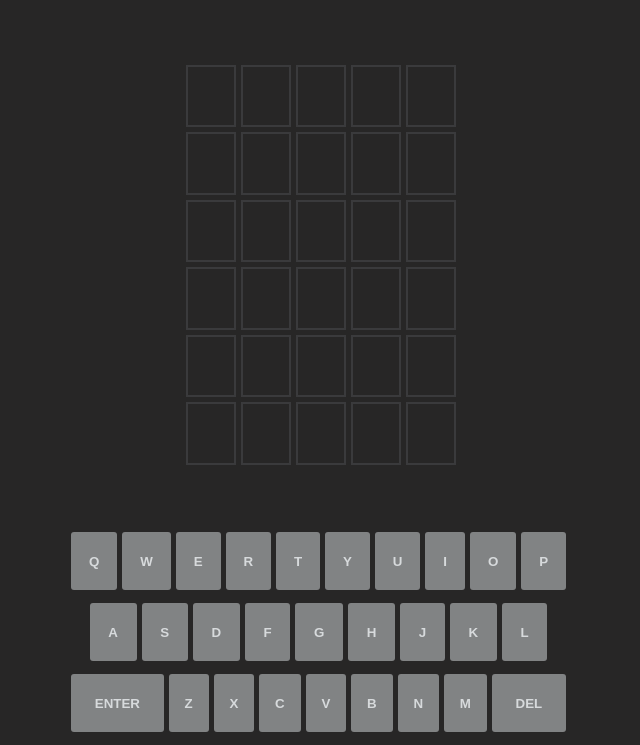
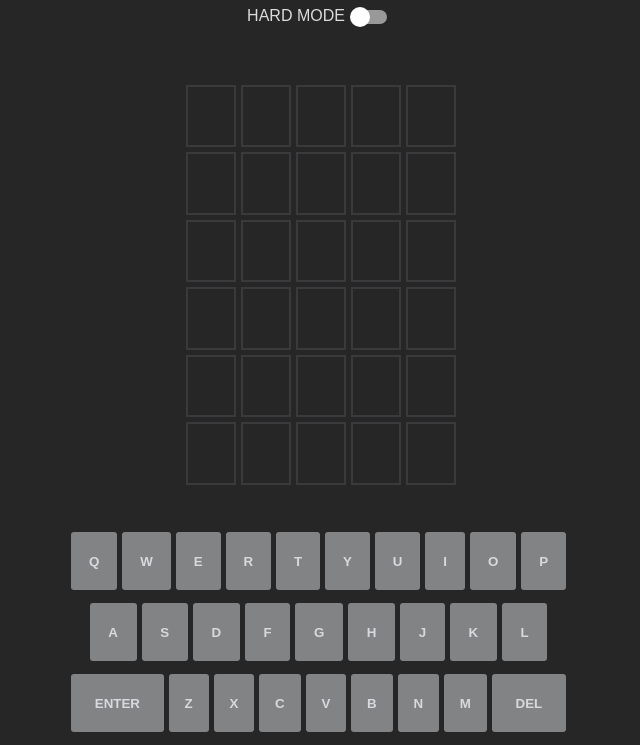
Before and after one commit to b-brennan/b-brennan.github.io, a plain HTML site: page Wordle/wordleclone.html in a window 1280 px wide. Shown: the part 55-800 px from the top of the page, without its empty margins (319-959 px from the left). Drawn offline with nearby package versions, Linux system fonts and the light colour scheme.

Commit message:
adding hard modified

```diff
--- a/Wordle/wordle.js
+++ b/Wordle/wordle.js
@@ -2,19 +2,30 @@ document.addEventListener("DOMContentLoaded", () => {
     const letters = 5
     const guesses = 6
     const keys = document.querySelectorAll('.keyboard-row button')
+    const toggle = document.getElementById("cbx")
     let guessedWords = [[]]
     let availableSpace = 1
     let correctWord = "bully"
     let guessedWordCount = 0
+    let hardModeActivated = false
     createSquares(letters, guesses)
     createKeyboard()
 
+    // toggle hard mode on and off
+    toggle.onclick = () => {
+        if (toggle.checked){
+            hardModeActivated = true
+        }else {
+            hardModeActivated = false
+        }
+        console.log(hardModeActivated)
+    }
+
     // ensures board looks decent on all devices.
-    window.addEventListener('resize', () =>{
+    window.addEventListener("resize", () =>{
         const gameboard = document.getElementById("board")
-        let width = window.screen.availHeight - 250;
-        gameboard.style = `width: ${.83*width}px; height: 100%;`
-
+        const height = window.screen.availHeight - 250;
+        gameboard.style = `width: ${(.83*height)}px; height: 100%;`
     })
 
 
@@ -50,14 +61,32 @@ document.addEventListener("DOMContentLoaded", () => {
         }
     }
 
+    function getTileColorHardMode(letter, index) {
+        const isCorrectLetter = correctWord.includes(letter)
+        const letterAtPostion = correctWord.charAt(index)
+
+        if (!isCorrectLetter){
+            return "rgb(194, 58, 58)"
+        }else{
+            return "rgb(58, 58, 60)"
+        }
+    }
+
     function setCorrectColors(currentWord){
         const firstSquareID = letters * guessedWordCount + 1
         const interval = 200
+        let squareColor = ''
+        let keyColor = ''
 
         // set color for squares
         currentWord.forEach((letter, index) => {
             setTimeout(() => {
-                const squareColor = getTileColor(letter, index)
+                if (hardModeActivated){
+                    console.log(letter + squareColor)
+                }
+                else{
+                    squareColor = getTileColor(letter, index)
+                }
                 const currSquareID = firstSquareID + index
                 const currSquare = document.getElementById(currSquareID)
                 currSquare.classList.add("animate__rollIn")
@@ -70,7 +99,12 @@ document.addEventListener("DOMContentLoaded", () => {
         // set color for keyboard keys
         for (let i = 0; i < currentWord.length; i++){
             const key = document.getElementById(currentWord[i])
-            const keyColor = getTileColor(currentWord[i], i)
+            if (hardModeActivated){
+                keyColor = getTileColorHardMode(currentWord[i], i)
+            }
+            else{
+                keyColor = getTileColor(currentWord[i], i)
+            }
             key.style = `background-color:${keyColor}`
         }
     }
@@ -101,8 +135,8 @@ document.addEventListener("DOMContentLoaded", () => {
     function createSquares(letters, guesses){
         let squareID = 1
         const gameboard = document.getElementById("board")
-        let width = window.screen.availHeight - 250;
-        gameboard.style = `width: ${.83*width}px; height: 100%;`
+        const height = window.screen.availHeight - 250;
+        gameboard.style = `width: ${(.83*height)}px; height: 100%;`
 
         for (let i = 0; i < guesses; i ++){
             const row = document.createElement("div")
--- a/Wordle/wordleclone.html
+++ b/Wordle/wordleclone.html
@@ -20,6 +20,11 @@
             <header>
                 <h1 class="title">WORDLE?</h1>
             </header>
+            <div id="toggle">
+                <label id="hard-mode">hard mode</label>
+                <input type="checkbox" id="cbx" style="display: none;">
+                <label for="cbx" class="toggle"><span></span></label>
+            </div>
             <div id="board-container">
                 <div id="board"></div>
             </div>
--- a/Wordle/wordlestyles.css
+++ b/Wordle/wordlestyles.css
@@ -42,6 +42,87 @@ header {
     text-align: center;
     margin: 0.4rem 0 0.4rem 0;
 }
+
+#toggle {
+    color: gainsboro;
+    display: flex;
+    flex-direction: row;
+    justify-content: center;
+    margin: 10px;
+}
+
+#toggle label {
+    font-size: 1rem;
+    margin-right: 5px;
+    text-transform: uppercase;
+}
+
+/* start of toggle css*/
+.toggle {
+    position: relative;
+    display: block;
+    width: 40px;
+    height: 20px;
+    cursor: pointer;
+    -webkit-tap-highlight-color: transparent;
+    transform: translate3d(0,0,0);
+    }
+.toggle:before {
+    content: "";
+    position: relative;
+    top: 3px;
+    left: 3px;
+    width: 34px;
+    height: 14px;
+    display: block;
+    background: #9A9999;
+    border-radius: 8px;
+    transition: background .2s ease;
+}
+
+span {
+    position: absolute;
+    top: 0;
+    left: 0;
+    width: 20px;
+    height: 20px;
+    display: block;
+    background: white;
+    border-radius: 10px;
+    box-shadow: 0 3px 8px rgba(#9A9999,.5);
+    transition: all .2s ease;
+}
+span:before {
+    content: "";
+    position: absolute;
+    display: block;
+    margin: -18px;
+    width: 56px;
+    height: 56px;
+    background: rgba(#4F2EDC,.5);
+    border-radius: 50%;
+    transform: scale(0);
+    opacity: 1;
+    pointer-events: none;
+}
+
+#cbx:checked + .toggle:before{
+    background: #947ADA;
+}
+
+#cbx:checked + .toggle span {
+    background: #4F2EDC;
+    transform: translateX(20px);
+    transition: all .2s cubic-bezier(.8,.4,.3,1.25), background .15s ease;
+    box-shadow: 0 3px 8px rgba(#4F2EDC,.2)
+}
+
+#cbx:checked + .toggle span:before {
+    transform: scale(1);
+    opacity: 0;
+    transition: all .4s ease;
+}
+/* end of toggle css*/
 
 #board-container{
     display: flex;
```
